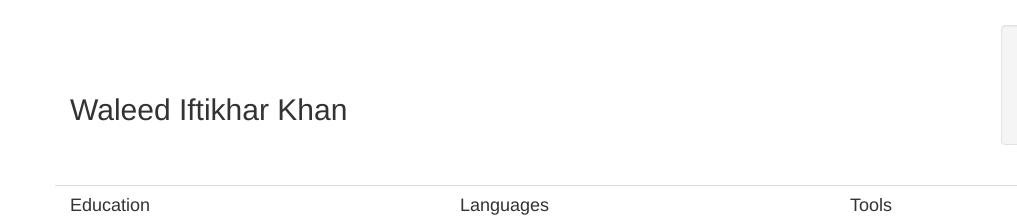
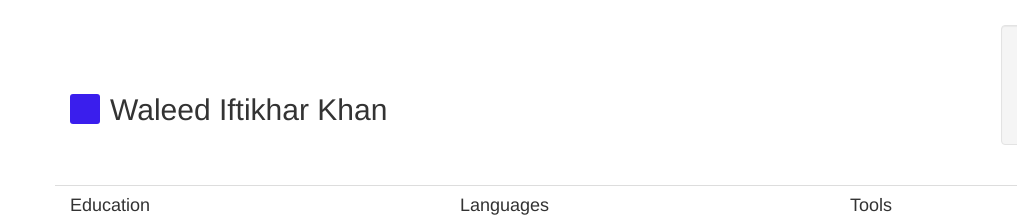
Before and after one commit to arxanas/resume, a plain HTML site: page index.html in a window 1280 px wide. Shown: the top 223 px of the page, 0-1017 px from the left. Drawn offline with Linux system fonts and the light colour scheme.

Commit message:
Add icon

```diff
--- a/css/resume.css
+++ b/css/resume.css
@@ -3,8 +3,24 @@
 }
 
 /* Center vertically with respect to the contact info. */
+.name-container {
+    line-height: 130px;
+}
+
 .name {
     line-height: 130px;
+}
+
+.name:before {
+    background-color: #3a1eed;
+    border-radius: 3px;
+    content: "";
+    display: inline-block;
+    height: 30px;
+    margin-right: 10px;
+    margin-top: -6px;
+    vertical-align: middle;
+    width: 30px;
 }
 
 ul {
--- a/index.html
+++ b/index.html
@@ -26,7 +26,7 @@
 <body>
 <div class="container">
   <header class="row resume-header">
-    <div class="col-sm-6 print-no-collapse name">
+    <div class="col-sm-6 print-no-collapse name-container">
       <h2 class="name">Waleed Iftikhar Khan</h2>
     </div>
     <div class="col-sm-6 print-no-collapse contact-box">
```
